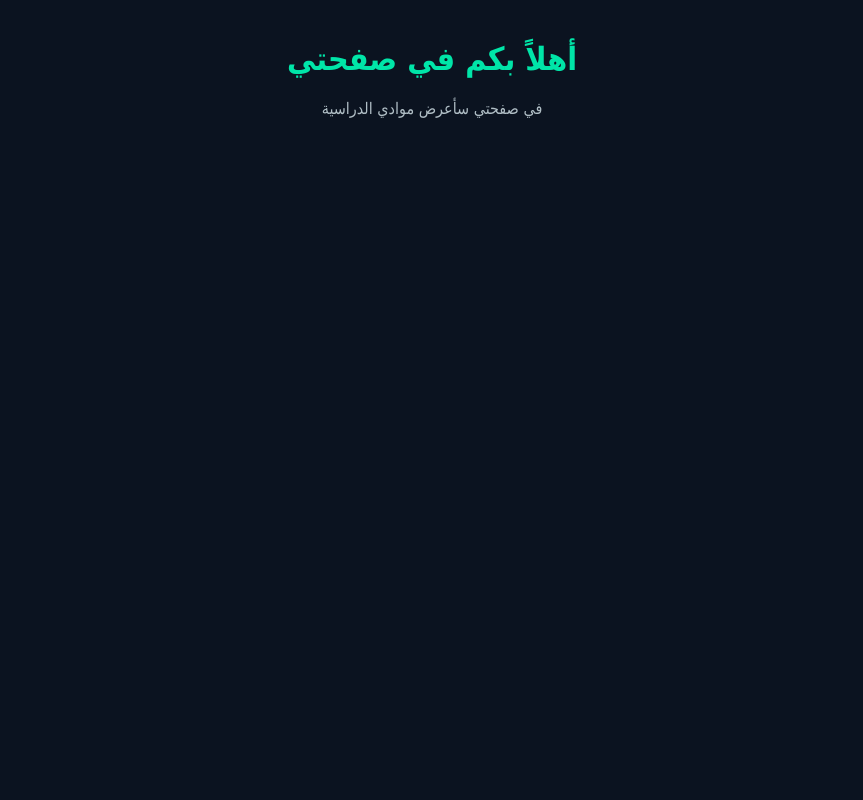
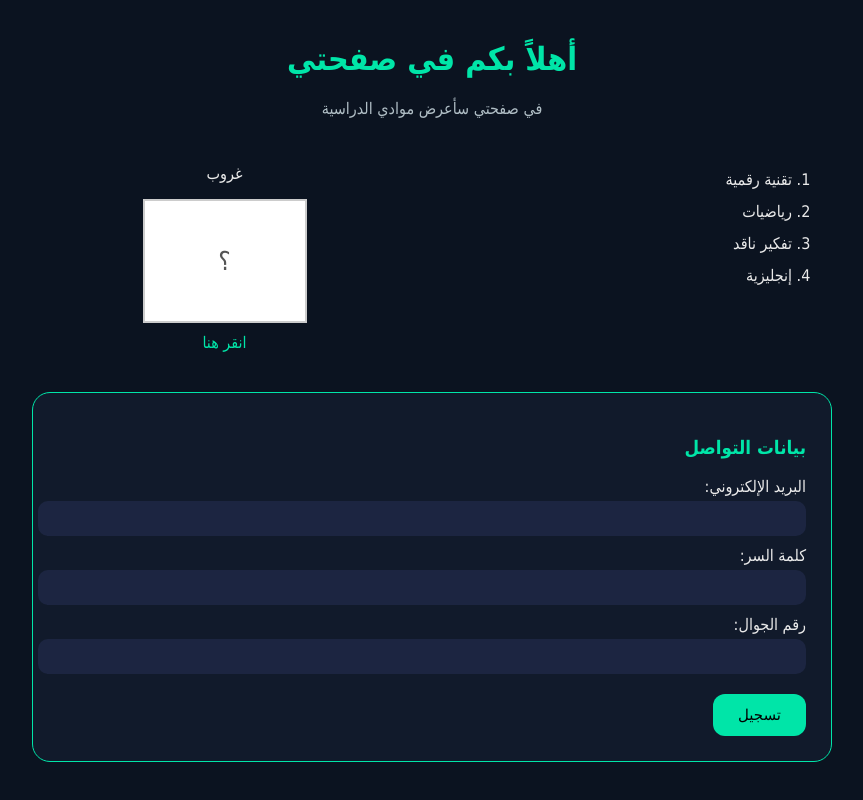
Before and after one commit to g5fdp8x59f-ship-it/my-site, a plain HTML site: page index.html in a window 1280 px wide. Shown: the whole page, without its empty margins (208-1071 px from the left). Drawn offline with Linux system fonts and the light colour scheme.

Commit message:
Enhance index.html with styling and content

```diff
--- a/index.html
+++ b/index.html
@@ -3,6 +3,7 @@
 <head>
     <meta charset="UTF-8">
     <title>صفحتي</title>
+
     <style>
         body {
             margin: 0;
@@ -10,27 +11,152 @@
             background: #0b1320;
             color: #eaeaea;
         }
+
         .container {
             width: 90%;
             max-width: 800px;
             margin: 40px auto;
         }
+
         h1 {
             color: #00e5a8;
             text-align: center;
         }
+
         .subtitle {
             text-align: center;
             color: #b0bec5;
             margin-bottom: 30px;
         }
+
+        .content {
+            display: flex;
+            gap: 30px;
+            flex-wrap: wrap;
+            align-items: flex-start;
+        }
+
+        .list {
+            flex: 1;
+        }
+
+        .list ol {
+            line-height: 2;
+        }
+
+        .image-box {
+            flex: 1;
+            text-align: center;
+        }
+
+        .fake-image {
+            width: 160px;
+            height: 120px;
+            margin: 10px auto;
+            border: 2px solid #ccc;
+            background: #fff;
+            color: #555;
+            display: flex;
+            align-items: center;
+            justify-content: center;
+            font-size: 26px;
+        }
+
+        .image-box a {
+            color: #00e5a8;
+            text-decoration: none;
+            display: block;
+            margin-top: 8px;
+        }
+
+        .form-box {
+            margin-top: 40px;
+            background: #111a2b;
+            padding: 25px;
+            border-radius: 18px;
+            border: 1px solid #00e5a8;
+        }
+
+        .form-box h3 {
+            color: #00e5a8;
+        }
+
+        label {
+            display: block;
+            margin-top: 10px;
+        }
+
+        input {
+            width: 100%;
+            padding: 10px;
+            border-radius: 10px;
+            border: none;
+            background: #1c2541;
+            color: #fff;
+            margin-top: 5px;
+        }
+
+        button {
+            margin-top: 20px;
+            padding: 12px 25px;
+            background: #00e5a8;
+            border: none;
+            border-radius: 12px;
+            cursor: pointer;
+            font-size: 15px;
+        }
     </style>
 </head>
+
 <body>
 
 <div class="container">
+
     <h1>أهلاً بكم في صفحتي</h1>
     <p class="subtitle">في صفحتي سأعرض موادي الدراسية</p>
+
+    <div class="content">
+
+        <div class="list">
+            <ol>
+                <li>تقنية رقمية</li>
+                <li>رياضيات</li>
+                <li>تفكير ناقد</li>
+                <li>إنجليزية</li>
+            </ol>
+        </div>
+
+        <div class="image-box">
+            <p>غروب</p>
+
+            <!-- المربع كرابط -->
+            <a href="https://www.google.com" target="_blank">
+                <div class="fake-image">؟</div>
+            </a>
+
+            <!-- النص كرابط -->
+            <a href="https://www.google.com" target="_blank">
+                انقر هنا
+            </a>
+        </div>
+
+    </div>
+
+    <div class="form-box">
+        <h3>بيانات التواصل</h3>
+
+        <label>البريد الإلكتروني:</label>
+        <input type="email">
+
+        <label>كلمة السر:</label>
+        <input type="password">
+
+        <label>رقم الجوال:</label>
+        <input type="tel">
+
+        <button>تسجيل</button>
+    </div>
+
 </div>
 
 </body>
```
